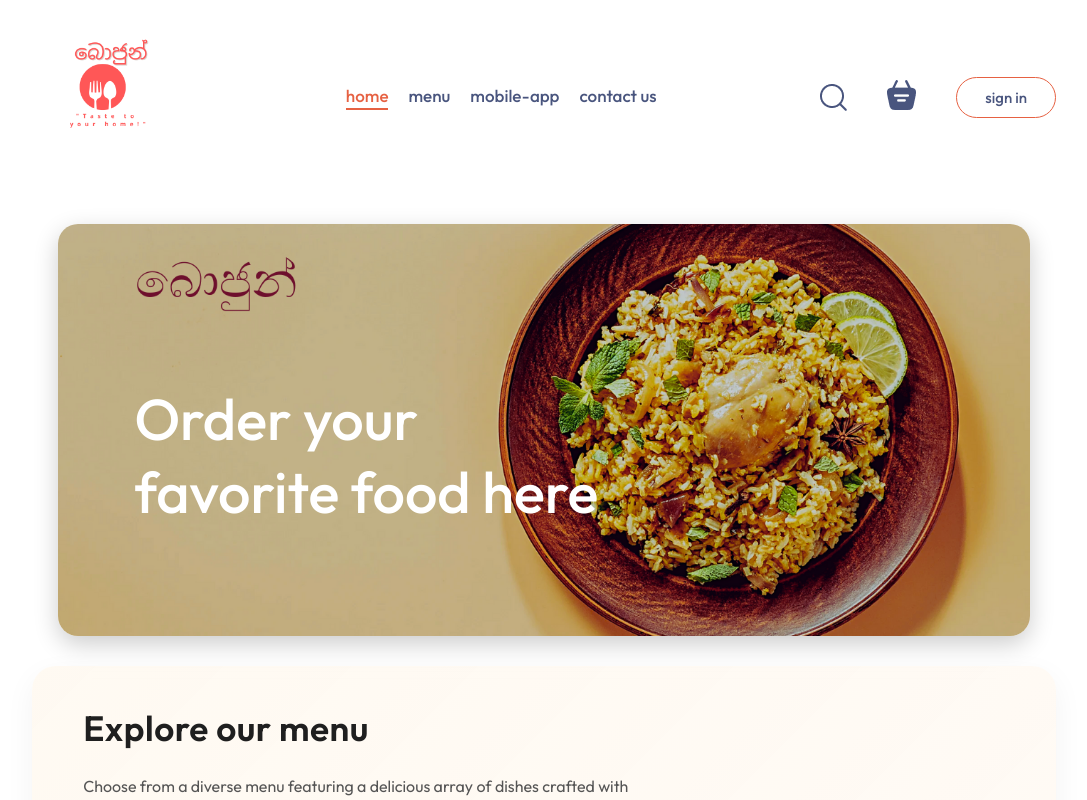
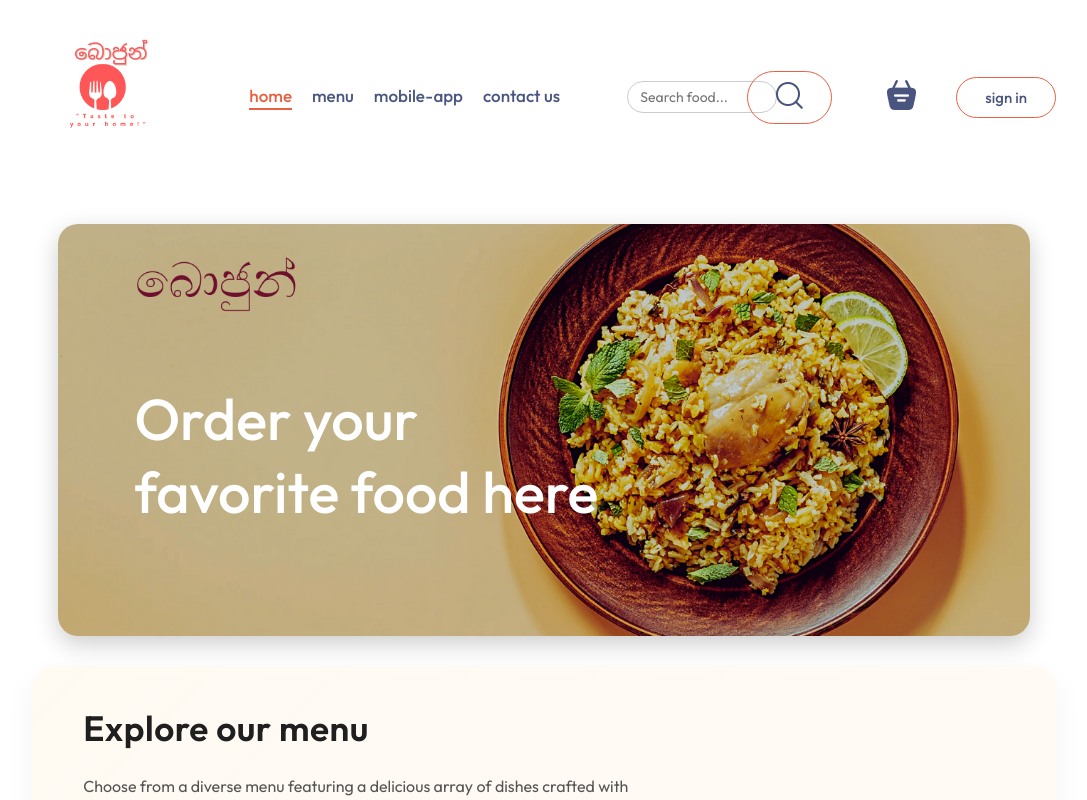
Before and after one commit to Lah112/food-ordering-system, a React (Vite) app in the folder frontend/web-app/Resturant managment/: page / in a window 1280 px wide. Shown: the top 800 px of the page, without its empty margins (96-1183 px from the left). Built offline with nearby package versions, Linux system fonts and the light colour scheme; no server answers.

Commit message:
added srach bar

```diff
--- a/frontend/web-app/Resturant managment/src/App.jsx
+++ b/frontend/web-app/Resturant managment/src/App.jsx
@@ -8,6 +8,7 @@ import { useState } from 'react'
 import LoginPopUp from './components/LoginPopUp/LoginPopUp.jsx'
 import Verify from './pages/Verify/Verify.jsx'
 import MyOrders from './pages/MyOrders/MyOrders.jsx'
+import SearchResults from './components/Navbar/SearchResults.jsx' // ✅ Import here
 
 const App = () => {
 
@@ -15,18 +16,19 @@ const App = () => {
 
   return (
     <>
-    {showLogin?<LoginPopUp setShowLogin={setShowLogin}/>:<></>}
-    <div className='app'>
-      <Navbar setShowLogin={setShowLogin}/>
-      <Routes>
-        <Route path='/' element={<Home/>}/>
-        <Route path='/cart' element={<Cart/>}/>
-        <Route path='/order' element={<PlaceOrder/>}/>
-        <Route path='/verify' element={<Verify/>}/>
-        <Route path='/myorders' element={<MyOrders/>}/>
-      </Routes>
-    </div>
-    <Footer/>
+      {showLogin && <LoginPopUp setShowLogin={setShowLogin} />}
+      <div className='app'>
+        <Navbar setShowLogin={setShowLogin} />
+        <Routes>
+          <Route path='/' element={<Home />} />
+          <Route path='/cart' element={<Cart />} />
+          <Route path='/order' element={<PlaceOrder />} />
+          <Route path='/verify' element={<Verify />} />
+          <Route path='/myorders' element={<MyOrders />} />
+          <Route path='/search' element={<SearchResults />} /> {/* ✅ Add this route */}
+        </Routes>
+      </div>
+      <Footer />
     </>
   )
 }
--- a/frontend/web-app/Resturant managment/src/components/Navbar/Navbar.css
+++ b/frontend/web-app/Resturant managment/src/components/Navbar/Navbar.css
@@ -16,6 +16,35 @@
 .navbar .logo:hover {
     transform: scale(1.05);
 }
+.navbar-search-form {
+    display: flex;
+    align-items: center;
+    margin-right: 15px;
+  }
+
+  .navbar-search-input {
+    padding: 6px 12px;
+    border-radius: 20px;
+    border: 1px solid #ccc;
+    outline: none;
+    font-size: 14px;
+    width: 150px;
+    transition: all 0.3s ease-in-out;
+  }
+
+  .navbar-search-input:focus {
+    width: 200px;
+    border-color: #999;
+  }
+
+  .navbar-search-btn {
+    background: none;
+    border: none;
+    cursor: pointer;
+    margin-left: -30px;
+    padding: 0;
+  }
+
 
 .navbar-menu {
     display: flex;
--- a/frontend/web-app/Resturant managment/src/components/Navbar/Navbar.jsx
+++ b/frontend/web-app/Resturant managment/src/components/Navbar/Navbar.jsx
@@ -1,54 +1,94 @@
 /* eslint-disable react/prop-types */
-import {useContext, useState} from 'react'
-import {Link, useNavigate} from 'react-router-dom'
-import './Navbar.css'
-import { assets } from '../../assets/assets.js'
-import { StoreContext } from '../../context/StoreContext.jsx'
+import { useContext, useState } from "react";
+import { Link, useNavigate } from "react-router-dom";
+import "./Navbar.css";
+import { assets } from "../../assets/assets.js";
+import { StoreContext } from "../../context/StoreContext.jsx";
 
-const Navbar = ({setShowLogin}) => {
+const Navbar = ({ setShowLogin }) => {
+  const [menu, setMenu] = useState("home");
+  const [searchTerm, setSearchTerm] = useState("");
 
-  const [menu, setMenu] = useState("home");
-
-  const {getTotalCartAmount, token, setToken} = useContext(StoreContext);
-
+  const { getTotalCartAmount, token, setToken } = useContext(StoreContext);
   const navigate = useNavigate();
 
   const logout = () => {
-    localStorage.removeItem("token")
-    setToken("")
-    navigate("/")
+    localStorage.removeItem("token");
+    setToken("");
+    navigate("/");
+  };
 
-  }
+  const handleSearchSubmit = (e) => {
+    e.preventDefault();
+    if (searchTerm.trim() !== "") {
+      navigate(`/search?q=${searchTerm}`);
+      setSearchTerm("");
+    }
+  };
 
   return (
-    <div className='navbar'>
-      <Link to='/'><img className='logo' src={assets.logo} alt="" /></Link>
-      <ul className='navbar-menu'>
-        <Link to='/' onClick={()=>setMenu("home")} className={menu==="home"?"active":""}>home</Link>
-        <a href='#explore-menu' onClick={()=>setMenu("menu")} className={menu==="menu"?"active":""}>menu</a>
-        <a href='#app-download' onClick={()=>setMenu("mobile-app")} className={menu=="mobile-app"?"active":""}>mobile-app</a>
-        <a href='#footer' onClick={()=>setMenu("contact-us")} className={menu==="contact-us"?"active":""}>contact us</a>
+    <div className="navbar">
+      <Link to="/">
+        <img className="logo" src={assets.logo} alt="logo" />
+      </Link>
+
+      <ul className="navbar-menu">
+        <Link to="/" onClick={() => setMenu("home")} className={menu === "home" ? "active" : ""}>
+          home
+        </Link>
+        <a href="#explore-menu" onClick={() => setMenu("menu")} className={menu === "menu" ? "active" : ""}>
+          menu
+        </a>
+        <a href="#app-download" onClick={() => setMenu("mobile-app")} className={menu === "mobile-app" ? "active" : ""}>
+          mobile-app
+        </a>
+        <a href="#footer" onClick={() => setMenu("contact-us")} className={menu === "contact-us" ? "active" : ""}>
+          contact us
+        </a>
       </ul>
-      <div className='navbar-right'>
-        <img src={assets.search_icon} alt=""/>
-        <div className='navbar-search-icon'>
-          <Link to='/cart'><img src={assets.basket_icon} alt=""/></Link>
-          <div className={getTotalCartAmount()===0?"":"dot"}></div>
+
+      <div className="navbar-right">
+        <form className="navbar-search-form" onSubmit={handleSearchSubmit}>
+          <input
+            type="text"
+            placeholder="Search food..."
+            value={searchTerm}
+            onChange={(e) => setSearchTerm(e.target.value)}
+            className="navbar-search-input"
+          />
+          <button type="submit" className="navbar-search-btn">
+            <img src={assets.search_icon} alt="Search" />
+          </button>
+        </form>
+
+        <div className="navbar-search-icon">
+          <Link to="/cart">
+            <img src={assets.basket_icon} alt="Cart" />
+          </Link>
+          <div className={getTotalCartAmount() === 0 ? "" : "dot"}></div>
         </div>
-        {!token?
-        <button onClick={()=>setShowLogin(true)}>sign in</button>:
-        <div className='navbar-profile'>
-          <img src={assets.profile_icon} alt="" />
-          <ul className="nav-profile-dropdown">
-            <li onClick={()=>navigate('/myorders')}><img src={assets.bag_icon} alt="" />Orders</li>
-            <hr/>
-            <li onClick={logout}><img src={assets.logout_icon} alt="" />Logout</li>
-          </ul>
-          </div>}
 
+        {!token ? (
+          <button onClick={() => setShowLogin(true)}>sign in</button>
+        ) : (
+          <div className="navbar-profile">
+            <img src={assets.profile_icon} alt="Profile" />
+            <ul className="nav-profile-dropdown">
+              <li onClick={() => navigate("/myorders")}>
+                <img src={assets.bag_icon} alt="Orders" />
+                Orders
+              </li>
+              <hr />
+              <li onClick={logout}>
+                <img src={assets.logout_icon} alt="Logout" />
+                Logout
+              </li>
+            </ul>
+          </div>
+        )}
       </div>
     </div>
-  )
-}
+  );
+};
 
-export default Navbar
+export default Navbar;
--- /dev/null
+++ b/frontend/web-app/Resturant managment/src/components/Navbar/SearchResults.jsx
@@ -0,0 +1,62 @@
+import { useLocation } from 'react-router-dom';
+import { useState, useEffect } from 'react';
+import axios from 'axios';
+
+const SearchResults = () => {
+  const [foods, setFoods] = useState([]);
+  const [loading, setLoading] = useState(true);
+  const [error, setError] = useState("");
+  const location = useLocation();
+  const query = new URLSearchParams(location.search).get('q');
+
+  useEffect(() => {
+    const fetchData = async () => {
+      try {
+        const response = await axios.get(`/api/food/list?search=${query}`);
+        if (response.data.success) {
+          setFoods(response.data.data);
+        } else {
+          setError("No results found");
+        }
+      } catch (error) {
+        setError("An error occurred while fetching search results");
+      } finally {
+        setLoading(false);
+      }
+    };
+
+    if (query) {
+      fetchData();
+    } else {
+      setLoading(false);
+      setError("Please enter a search query");
+    }
+  }, [query]);
+
+  return (
+    <div>
+      <h2>Search Results</h2>
+      {loading && <p>Loading...</p>}
+      {error && <p>{error}</p>}
+      {!loading && !error && (
+        <div>
+          {foods.length === 0 ? (
+            <p>No results found</p>
+          ) : (
+            foods.map((food) => (
+              <div key={food._id}>
+                <h3>{food.name}</h3>
+                <p>{food.description}</p>
+                <p>${food.price}</p>
+                <img src={`/images/${food.image}`} alt={food.name} />
+
+              </div>
+            ))
+          )}
+        </div>
+      )}
+    </div>
+  );
+};
+
+export default SearchResults;
```
Also changed, not shown: 2 other files (tests, documents, lock files or other folders).
